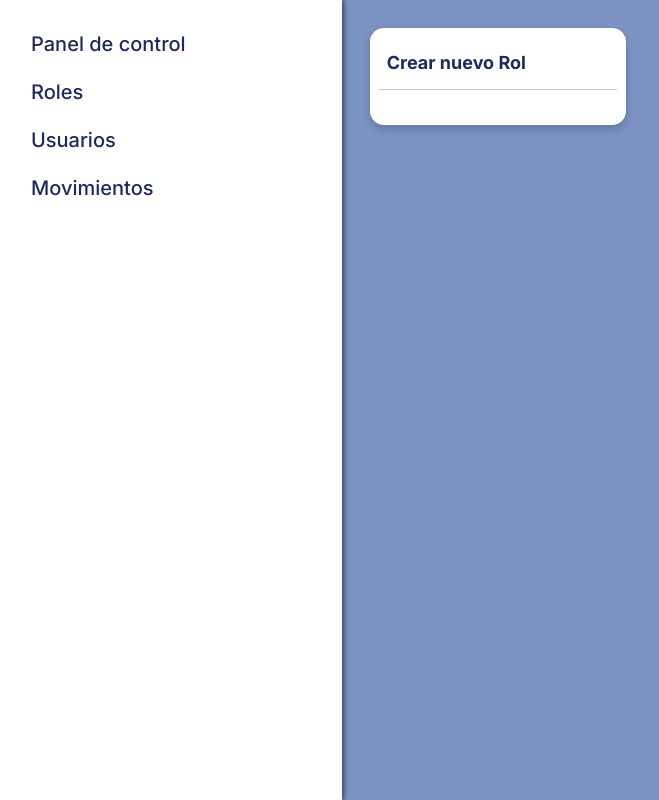
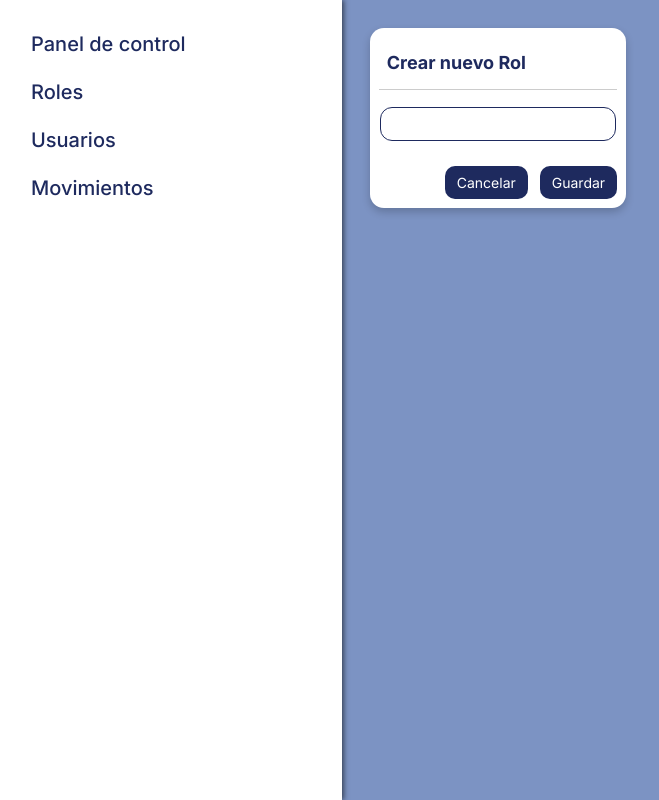
Before and after one commit to RaulBecerraB/TechShare-FrontEnd, a Next.js app: page /admin/dashboard in a window 1280 px wide. Shown: the whole page, without its empty margins (1-660 px from the left). Built offline with nearby package versions, Linux system fonts and the light colour scheme.

Commit message:
feat(Modal): add base content and update modal.css for styling
    - Added base content in Modal component to visualize its structure
    - Made adjustments to modal.css to improve the appearance and layout

```diff
--- a/src/components/AdminCrud/PrimaryButton.tsx
+++ b/src/components/AdminCrud/PrimaryButton.tsx
@@ -1,4 +1,5 @@
 import React from 'react'
+import '@/styles/buttons.css'
 
 interface ButtonProps {
     buttonLabel: string;
--- a/src/components/Modal/Modal.tsx
+++ b/src/components/Modal/Modal.tsx
@@ -1,6 +1,9 @@
+"use client"
+
 import React from 'react'
 import '@/styles/containers.css'
 import '@/styles/modal.css'
+import Button from '@/components/AdminCrud/PrimaryButton'
 
 export default function Modal() {
     return (
@@ -13,11 +16,22 @@ export default function Modal() {
                 </thead>
                 <tbody>
                     <tr>
-                        <td className=''>
-                            <input type='text' />
+                        <td >
+                            <input className='mt-4 modal-input' type='text' />
                         </td>
                     </tr>
-
+                    <tr className='justify-end flex space-x-3 mt-4'>
+                        <Button
+                            buttonLabel='Cancelar'
+                            buttonFunction={() => console.log('Crear')}
+                            disabled={false}
+                        />
+                        <Button
+                            buttonLabel='Guardar'
+                            buttonFunction={() => console.log('Crear')}
+                            disabled={false}
+                        />
+                    </tr>
                 </tbody>
             </table>
         </div>
--- a/src/styles/modal.css
+++ b/src/styles/modal.css
@@ -23,8 +23,13 @@
     transition: background-color 0.2s ease-in-out;
 }
 
-.modal tbody tr:hover {
-    background-color: #f2f2f2;
+.modal-input
+{
+    width: 100%;
+    padding: 4px 8px;
+    border: 1.2px solid #1E2A5E;
+    border-radius: 12px;
+    margin-bottom: 8px;
 }
 
 .action-button {
```
